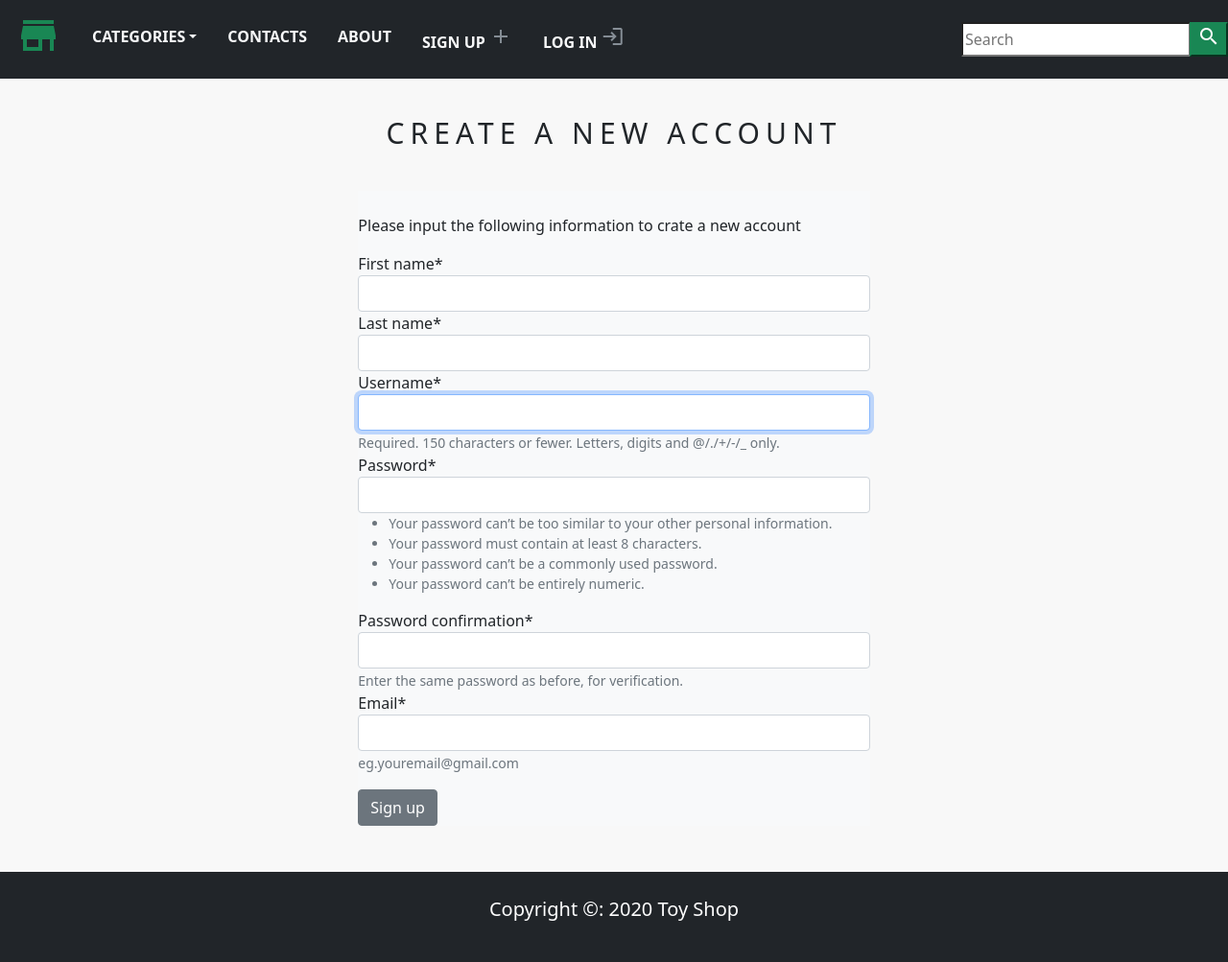
After one commit to Fl0Xxx/ecommerce-django, a Django app: page /account/create/ in a window 1280 px wide. The commit adds this page. Shown: the whole page at 96% size. Run offline with Django 3.2, Linux system fonts and the light colour scheme; data that the repository does not hold is empty; some libraries are stand-ins or nearby versions.

Commit message:
final commit

```diff
--- a/ecommerce/settings.py
+++ b/ecommerce/settings.py
@@ -38,6 +38,7 @@ INSTALLED_APPS = [
     'django.contrib.messages',
     'django.contrib.staticfiles',
     'shop.apps.ShopConfig',
+    'crispy_forms',
 ]
 
 MIDDLEWARE = [
@@ -63,6 +64,8 @@ TEMPLATES = [
                 'django.template.context_processors.request',
                 'django.contrib.auth.context_processors.auth',
                 'django.contrib.messages.context_processors.messages',
+                'shop.context_processors.menu_links',
+                'shop.context_processors.counter',
             ],
         },
     },
@@ -137,3 +140,5 @@ MEDIA_ROOT = BASE_DIR / 'media'
 # https://docs.djangoproject.com/en/3.2/ref/settings/#default-auto-field
 
 DEFAULT_AUTO_FIELD = 'django.db.models.BigAutoField'
+
+CRISPY_TEMPLATE_PACK = 'bootstrap4'
--- a/ecommerce/static/css/base.css
+++ b/ecommerce/static/css/base.css
@@ -23,3 +23,15 @@ body
     text-transform: uppercase;
     letter-spacing: .2em;
 }
+
+.errorlist li
+{
+    color: red;
+    font-weight: bold;
+}
+
+
+.custom_div
+{
+    margin-bottom: 20px !important;
+}
--- /dev/null
+++ b/ecommerce/static/css/cart.css
@@ -0,0 +1,19 @@
+.cart-table
+{
+    min-width: 480px;
+    font-size: 14px;
+}
+
+.cart-thead
+{
+    font-weight: normal;
+    text-transform: uppercase;
+    letter-spacing: .2em;
+    background-color: #f8f9fa !important;
+}
+
+.cart-icon
+{
+    text-decoration: none;
+    color: #868e96;
+}
--- /dev/null
+++ b/shop/context_processors.py
@@ -0,0 +1,22 @@
+from .models import Category, Cart, CartItem
+from .views import _cart_id
+
+
+def counter(request):
+    item_count = 0
+    if 'admin' in request.path:
+        return {}
+    else:
+        try:
+            cart = Cart.objects.filter(cart_id=_cart_id(request))
+            cart_items = CartItem.objects.all().filter(cart=cart[:1])
+            for cart_item in cart_items:
+                item_count += cart_item.quantity
+        except Cart.DoesNotExist:
+            item_count = 0
+    return dict(item_count=item_count)
+
+
+def menu_links(request):
+    links = Category.objects.all()
+    return dict(links=links)
--- /dev/null
+++ b/shop/forms.py
@@ -0,0 +1,14 @@
+from django import forms
+from django.contrib.auth.forms import UserCreationForm
+from django.contrib.auth.models import User
+
+
+class SignUpForm(UserCreationForm):
+    first_name = forms.CharField(max_length=100, required=True)
+    last_name = forms.CharField(max_length=100, required=True)
+    email = forms.EmailField(max_length=250, help_text='eg.youremail@gmail.com')
+
+    class Meta:
+        model = User
+        fields = ('first_name', 'last_name', 'username',
+                  'password1', 'password2', 'email')
--- a/shop/templates/base.html
+++ b/shop/templates/base.html
@@ -11,18 +11,13 @@
     <link rel="stylesheet" href="https://fonts.googleapis.com/icon?family=Material+Icons">
     <title>{% block title %} {% endblock %}</title>
     <link rel="stylesheet" type="text/css" href="{% static 'css/base.css' %}">
+    <link rel="stylesheet" type="text/css" href="{% static 'css/cart.css' %}">
 
     <style type="text/css">
         .material-icons.md-18 { font-size: 18px; }
         .material-icons.md-24 { font-size: 24px; }
         .material-icons.md-36 { font-size: 36px; }
         .material-icons.md-48 { font-size: 48px; }
-
-
-
-
-
-
     </style>
 
 </head>
--- a/shop/templates/navbar.html
+++ b/shop/templates/navbar.html
@@ -1,5 +1,5 @@
 <nav class="navbar navbar-expand-md navbar-light bg-dark ps-3">
-    <a href="{% url 'home' %}" class="navbar-brand"><i class="material-icons text-success md-48">store</i></a>
+    <a href="/" class="navbar-brand"><i class="material-icons text-success md-48">store</i></a>
     <button class="navbar-toggler bg-light" data-bs-toggle="collapse" data-bs-target="#navbar"><span
             class="navbar-toggler-icon"></span></button>
     <div id="navbar" class="collapse navbar-collapse justify-content-between">
@@ -7,16 +7,49 @@
             <li class="nav-item dropdown"><a class="nav-link text-light dropdown-toggle text-uppercase fw-bold px-3"
                                              data-bs-toggle="dropdown" href="#">Categories</a>
                 <div class="dropdown-menu">
-                    <a href="#" class="dropdown-item">Category1</a>
-                    <a href="#" class="dropdown-item">Category2</a>
-                    <a href="#" class="dropdown-item">Category3</a>
-                    <a href="#" class="dropdown-item">Category4</a>
-                    <a href="#" class="dropdown-item">Category5</a>
+                    <a href="{% url 'home' %}" class="dropdown-item">All Products</a>
+                    {% for category in links %}
+                    <a href="{{ category.get_url }}" class="dropdown-item">{{ category.name }}</a>
+                    {% endfor %}
                 </div>
             </li>
             <li class="nav-item"><a class="nav-link text-light text-uppercase fw-bold px-3" href="#">Contacts</a></li>
-            <li class="nav-item"><a class="nav-link text-light text-uppercase fw-bold px-3" href="{% url 'product' %}">About</a>
+            <li class="nav-item"><a class="nav-link text-light text-uppercase fw-bold px-3" href="# ">About</a></li>
+            {% if request.user.is_authenticated and request.user.first_name %}
+            <li class="nav-item">
+                <span class="nav-link text-light text-uppercase fw-bold px-3">
+                    Welcome, {{ request.user.first_name }}!
+                    <i class="material-icons cart-icon">account_circle</i>
+                </span>
             </li>
+            <li class="nav-item">
+                <a class="nav-link text-light text-uppercase fw-bold px-3" href="{% url 'logout' %}">
+                    Sign Out
+                    <i class="material-icons cart-icon">logout</i>
+                </a>
+            </li>
+            {% else %}
+            <li class="nav-item">
+                <a class="nav-link text-light text-uppercase fw-bold px-3" href="{% url 'signup' %}">
+                    Sign up
+                    <i class="material-icons cart-icon">add</i>
+                </a>
+            </li>
+            <li class="nav-item">
+                <a class="nav-link text-light text-uppercase fw-bold px-3" href="{% url 'login' %}">
+                    Log in
+                    <i class="material-icons cart-icon">login</i>
+                </a>
+            </li>
+            {% endif %}
+            {% if item_count > 0 %}
+            <li class="nav-item">
+                <a class="nav-link text-light text-uppercase fw-bold px-3" href="{% url 'cart_detail' %}">
+                    <i class="material-icons cart-icon">add_shopping_cart</i>
+                    ({{ item_count }})
+                </a>
+            </li>
+            {% endif %}
         </ul>
 
         <form class="form-inline">
--- /dev/null
+++ b/shop/templates/signup.html
@@ -0,0 +1,50 @@
+{% extends 'base.html' %}
+
+{% load static %}
+
+{% load crispy_forms_tags %}
+
+{% block title %}
+Create New Account
+{% endblock %}
+
+{% block content %}
+<div>
+    {% if not form.is_valid %}
+    <div>
+        <br>
+        <h1 class="product_title text-center">
+            Create a new account
+        </h1>
+        <br>
+        <div class="col-9 col-sm-9 col-md-6 col-lg-5 mx-auto bg-light">
+            <br>
+            <p>Please input the following information to crate a new account</p>
+            <form method="post">
+                {% csrf_token %}
+                <p>{{ form | crispy }}</p>
+                <button type="submit" name="button" class="btn btn-secondary">
+                    Sign up
+                </button>
+            </form>
+        </div>
+    </div>
+    {% else %}
+    <div class="mx-auto">
+        <br>
+        <h1 class="product_title text-center">
+            Your account has been successfully created
+        </h1>
+        <br>
+        <div>
+            <p>Your account has been created and ready to use!</p>
+            <br>
+            <a href="{% url 'home' %}">Continue shopping</a>
+        </div>
+    </div>
+    {% endif %}
+
+</div>
+
+
+{% endblock %}
--- a/shop/urls.py
+++ b/shop/urls.py
@@ -1,7 +1,16 @@
 from django.urls import path
 from . import views
+from .models import Category
 
 urlpatterns = [
     path('', views.home, name='home'),
-    path('product/', views.product, name='product'),
+    path('category/<slug:category_slug>', views.home, name='products_by_category'),
+    path('category/<slug:category_slug>/<slug:product_slug>', views.product, name='product_detail'),
+    path('cart', views.cart_detail, name='cart_detail'),
+    path('cart/add/<int:product_id>', views.add_cart, name='add_cart'),
+    path('cart/remove/<int:product_id>', views.cart_remove, name='cart_remove'),
+    path('cart/delete/<int:product_id>', views.cart_delete, name='cart_delete'),
+    path('account/create/', views.sign_up_view, name='signup'),
+    path('account/login/', views.login_view, name='login'),
+    path('account/logout/', views.logout_view, name='logout'),
 ]
--- a/shop/views.py
+++ b/shop/views.py
@@ -1,5 +1,11 @@
-from django.shortcuts import render, get_object_or_404
-from .models import Category, Product
+from django.shortcuts import render, get_object_or_404, redirect
+from .models import Category, Product, Cart, CartItem
+from django.core.exceptions import ObjectDoesNotExist
+from django.contrib.auth.models import Group, User
+from .forms import SignUpForm
+from django.contrib.auth.forms import AuthenticationForm
+from django.contrib.auth import login, authenticate, logout
+
 
 # Create your views here.
 
@@ -16,5 +22,111 @@ def home(request, category_slug=None):
                   {'category': category_page, 'products': products})
 
 
-def product(request):
-    return render(request, 'product.html')
+def product(request, category_slug, product_slug):
+    try:
+        product = Product.objects.get(category__slug=category_slug, slug=product_slug)
+    except Exception as e:
+        raise e
+    return render(request, 'product.html', {'product': product})
+
+
+def _cart_id(request):
+    cart = request.session.session_key
+    if not cart:
+        cart = request.session.create()
+    return cart
+
+
+def add_cart(request, product_id):
+    product = Product.objects.get(id=product_id)
+    try:
+        cart = Cart.objects.get(cart_id=_cart_id(request))
+    except Cart.DoesNotExist:
+        cart = Cart.objects.create(cart_id=_cart_id(request))
+        cart.save()
+    try:
+        cart_item = CartItem.objects.get(product=product, cart=cart)
+        if cart_item.quantity < cart_item.product.stock:
+            cart_item.quantity += 1
+        cart_item.save()
+    except CartItem.DoesNotExist:
+        if product.stock < 1:
+            pass
+        else:
+            cart_item = CartItem.objects.create(product=product, quantity=1, cart=cart)
+            cart_item.save()
+
+    return redirect('cart_detail')
+
+
+def cart_remove(request, product_id):
+    cart = Cart.objects.get(cart_id=_cart_id(request))
+    product = get_object_or_404(Product, id=product_id)
+    cart_item = CartItem.objects.get(product=product, cart=cart)
+    if cart_item.quantity > 1:
+        cart_item.quantity -= 1
+        cart_item.save()
+    else:
+        cart_item.delete()
+    return redirect('cart_detail')
+
+
+def cart_delete(request, product_id):
+    cart = Cart.objects.get(cart_id=_cart_id(request))
+    product = get_object_or_404(Product, id=product_id)
+    cart_item = CartItem.objects.get(product=product, cart=cart)
+    cart_item.delete()
+    return redirect('cart_detail')
+
+
+def cart_detail(request, total=0, counter=0, cart_items=None):
+    try:
+        cart = Cart.objects.get(cart_id=_cart_id(request))
+        cart_items = CartItem.objects.filter(cart=cart, active=True)
+        for cart_item in cart_items:
+            total += cart_item.product.price * cart_item.quantity
+            counter += cart_item.quantity
+    except ObjectDoesNotExist:
+        pass
+
+    return render(request, 'cart.html', dict(cart_items=cart_items,
+                                             total=total, counter=counter))
+
+
+def sign_up_view(request):
+    if request.method == 'POST':
+        form = SignUpForm(request.POST)
+        if form.is_valid():
+            form.save()
+            # first_name = form.cleaned_data.get('first_name')
+            # last_name = form.cleaned_data.get('last_name')
+            username = form.cleaned_data.get('username')
+            # email_address = form.cleaned_data.get('username')
+            signup_user = User.objects.get(username=username)   # , first_name=first_name, last_name=last_name)
+            user_group = Group.objects.get(name='User')
+            user_group.user_set.add(signup_user)
+    else:
+        form = SignUpForm()
+    return render(request, 'signup.html', {'form': form})
+
+
+def login_view(request):
+    if request.method == 'POST':
+        form = AuthenticationForm(data=request.POST)
+        if form.is_valid():
+            username = request.POST['username']
+            password = request.POST['password']
+            user = authenticate(username=username, password=password)
+            if user is not None:
+                login(request, user)
+                return redirect('home')
+            else:
+                return redirect('signup')
+    else:
+        form = AuthenticationForm()
+    return render(request, 'login.html', {'form': form})
+
+
+def logout_view(request):
+    logout(request)
+    return redirect('login')
```
Also changed, not shown: shop/models.py (+36 -1 lines), shop/templates/cart.html (added, +111 -0 lines), shop/templates/home.html (+6 -5 lines), shop/templates/login.html (added, +52 -0 lines), shop/templates/product.html (+11 -23 lines), media/product/sad-clown.png (added), shop/migrations/0003_cart_cartitem.py (added), shop/migrations/0004_alter_cartitem_quantity.py (added), shop/migrations/0005_cartitem_active.py (added), shop/migrations/0006_alter_cart_options.py (added).
